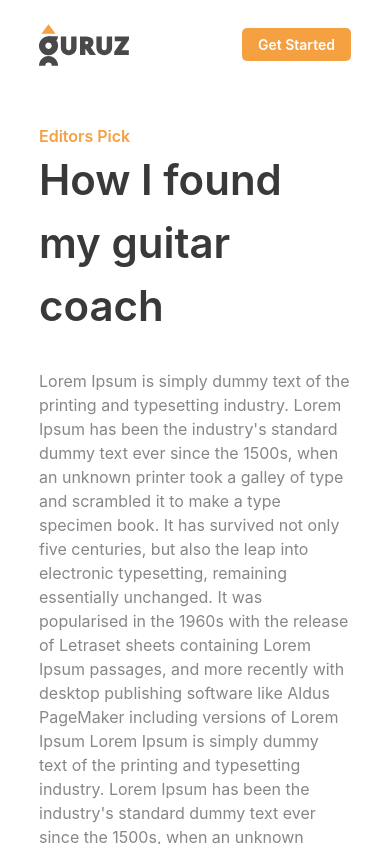
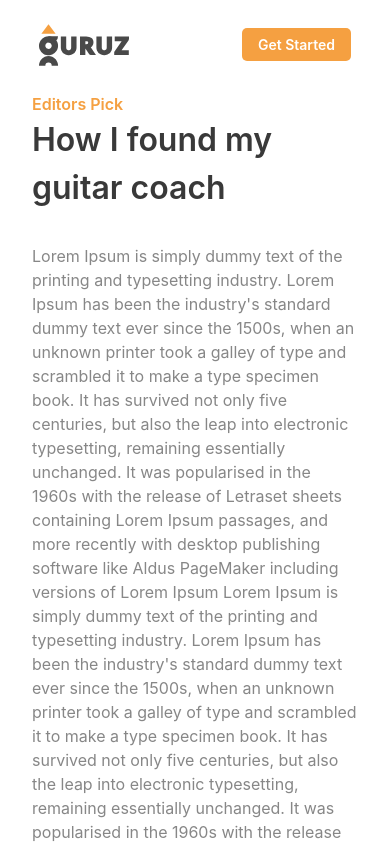
Before and after one commit to bharat2913/guruz-landing, a React (Create React App) app: page /blog/1 in a window 390 px wide. Shown: the top 844 px of the page. Built offline with nearby package versions, Linux system fonts and the light colour scheme.

Commit message:
allBlogs and blogDetail page resonsive

```diff
--- a/src/pages/AllBlogs/index.css
+++ b/src/pages/AllBlogs/index.css
@@ -42,3 +42,27 @@
   font-weight: 500;
   color: #736f6f;
 }
+
+@media (max-width: 426px) {
+  .allBlogs {
+    background-color: #fff;
+    padding: 2rem;
+  }
+  .allBlogs .blogItem {
+    gap: 1rem;
+  }
+  .allBlogs .blogItem .img {
+    width: 60%;
+  }
+  .allBlogs .blogItem .blogItemBody .title {
+    font-size: 16px;
+    margin-bottom: 3rem;
+  }
+
+  .allBlogs .blogItem .blogItemBody .author {
+    font-size: 14px;
+  }
+  .allBlogs .blogItem .blogItemBody .createdOn {
+    font-size: 14px;
+  }
+}
--- a/src/pages/BlogsDetail/index.css
+++ b/src/pages/BlogsDetail/index.css
@@ -2,3 +2,18 @@
   background-color: #fff;
   padding: 4rem 10%;
 }
+.blogDetail .blogTitle {
+  font-size: 42px;
+  color: #393939;
+  font-weight: 600;
+  margin-bottom: 2rem;
+}
+
+@media (max-width: 426px) {
+  .blogDetail {
+    padding: 2rem;
+  }
+  .blogDetail .blogTitle {
+    font-size: 32px;
+  }
+}
--- a/src/pages/BlogsDetail/index.js
+++ b/src/pages/BlogsDetail/index.js
@@ -11,16 +11,7 @@ export default function BlogsDetail() {
         <div style={{ fontSize: '16px', color: '#F5A041', fontWeight: '600' }}>
           Editors Pick
         </div>
-        <div
-          style={{
-            fontSize: '42px',
-            color: '#393939',
-            fontWeight: '600',
-            marginBottom: '2rem',
-          }}
-        >
-          How I found my guitar coach
-        </div>
+        <div className='blogTitle'>How I found my guitar coach</div>
         <div style={{ fontSize: '14', color: '#878787' }}>
           Lorem Ipsum is simply dummy text of the printing and typesetting
           industry. Lorem Ipsum has been the industry's standard dummy text ever
```
